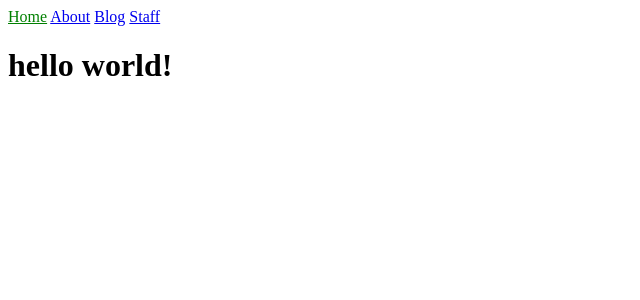
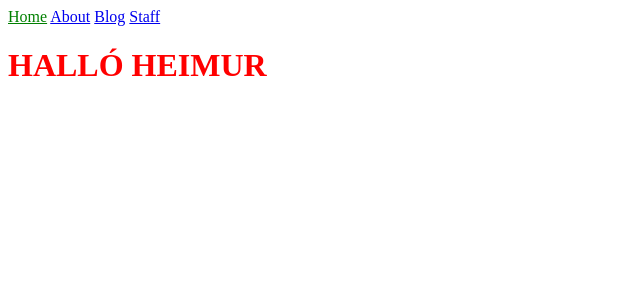
Before and after one commit to tolvubraut/wizliz, a Jekyll site: the page built from index.md, in a window 1280 px wide. Shown: the top 300 px of the page, without its empty margins (0-640 px from the left). Built offline with Jekyll 4.4.1, drawn with Linux system fonts in a browser that asks for light colours.

Commit message:
Added Stuff

```diff
--- a/_layouts/default.html
+++ b/_layouts/default.html
@@ -1,11 +1,10 @@
-
 <!doctype html>
 <html>
   <head>
 
     <meta charset="utf-8">
     <title>{{ page.title }}</title>
-    <link rel="stylesheet" href="/assets/css/styles.css">
+    <link rel="stylesheet" href="{{'/assets/css/styles.css' | prepend: site.baseurl }}">
     {% feed_meta %}
     {% seo %}
   </head>
@@ -13,5 +12,6 @@
 
     {% include navigation.html %}
     {{ content }}
+
   </body>
 </html>
--- a/_sass/main.scss
+++ b/_sass/main.scss
@@ -1,3 +1,7 @@
 .current {
   color: green;
 }
+
+h1 {
+  color: red;
+}
--- a/index.html
+++ /dev/null
@@ -1,14 +0,0 @@
----
-layout: default
-title: home
----
-<!doctype html>
-<html>
-  <head>
-    <meta charset="utf-8">
-    <title>{{page.title}}</title>
-  </head>
-  <body>
-    <h1>{{ "Hello world!" | downcase }}</h1>
-  </body>
-</html>
--- /dev/null
+++ b/index.md
@@ -0,0 +1,5 @@
+---
+title: forsíða
+layout: default
+---
+# {{ "halló heimur" | upcase}}
--- a/staff.html
+++ b/staff.html
@@ -7,7 +7,7 @@ title: Staff
 <ul>
   {% for author in site.authors %}
     <li>
-      <h2>{{ author.name }}</h2>
+      <h2><a href="{{ author.url }}">{{ author.name }}</a></h2>
       <h3>{{ author.position }}</h3>
       <p>{{ author.content | markdownify }}</p>
     </li>
```
Also changed, not shown: 14 other files.
